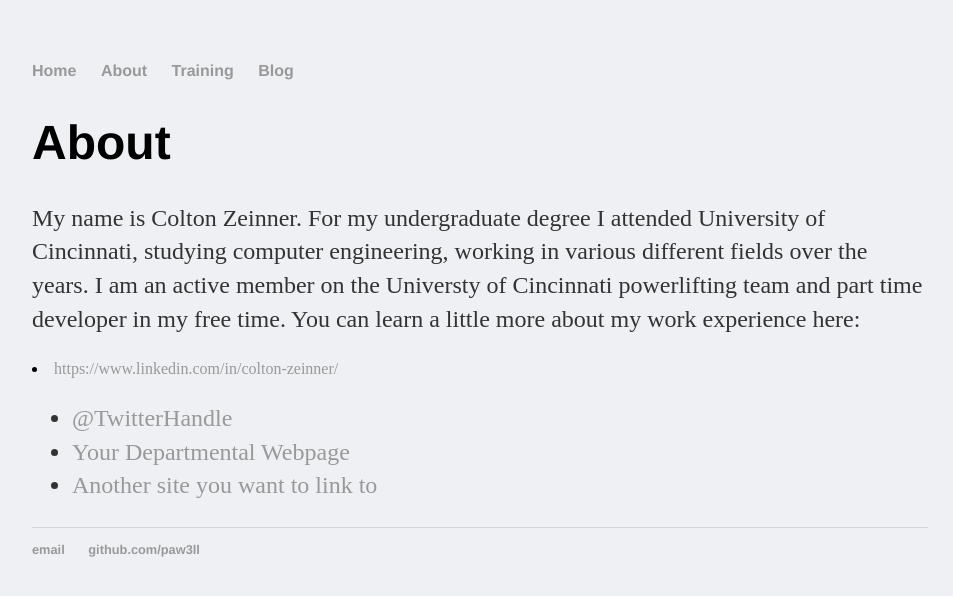
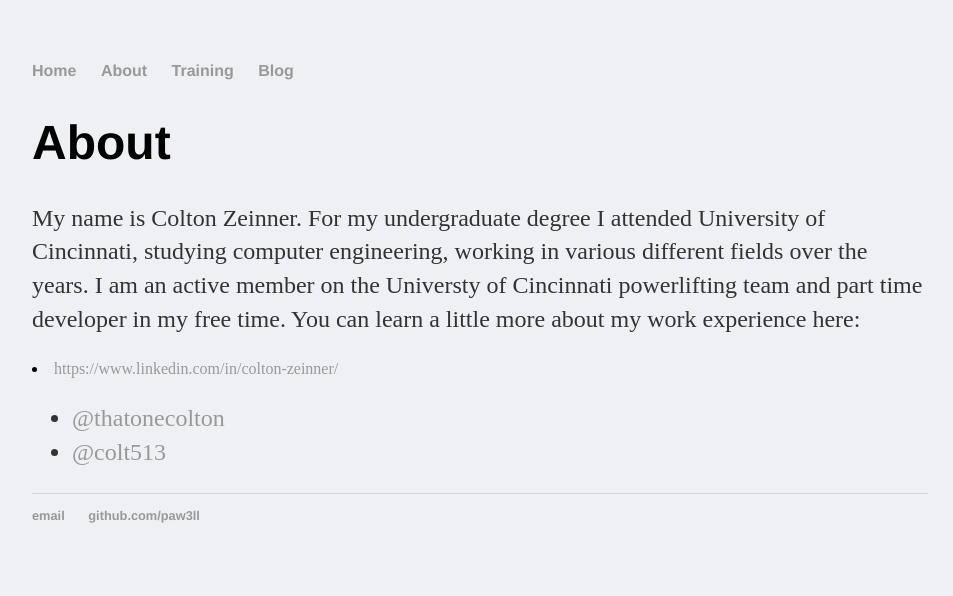
Before and after one commit to paw3ll/paw3ll.github.io, a Jekyll site: the page built from about/index.html, in a window 1280 px wide. Shown: the top 596 px of the page, without its empty margins (160-1113 px from the left). Built offline with Jekyll 4.4.1, drawn with Linux system fonts in a browser that asks for light colours.

Commit message:
Update index.html

```diff
--- a/about/index.html
+++ b/about/index.html
@@ -12,8 +12,7 @@
 				</p>
 
 			<ul class="contacts">
-				<li><a href="#">@TwitterHandle</a></li>
-				<li><a href="#">Your Departmental Webpage</a></li>
-				<li><a href="#">Another site you want to link to</a></li>
+				<li><a href="#">@thatonecolton</a></li>
+				<li><a href="#">@colt513</a></li>
 				</ul>
 		</div>
```
